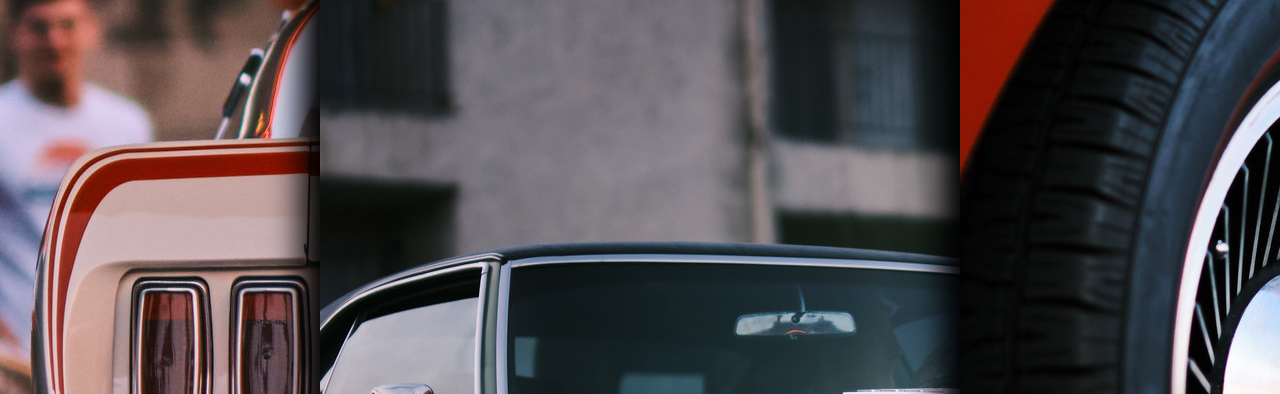
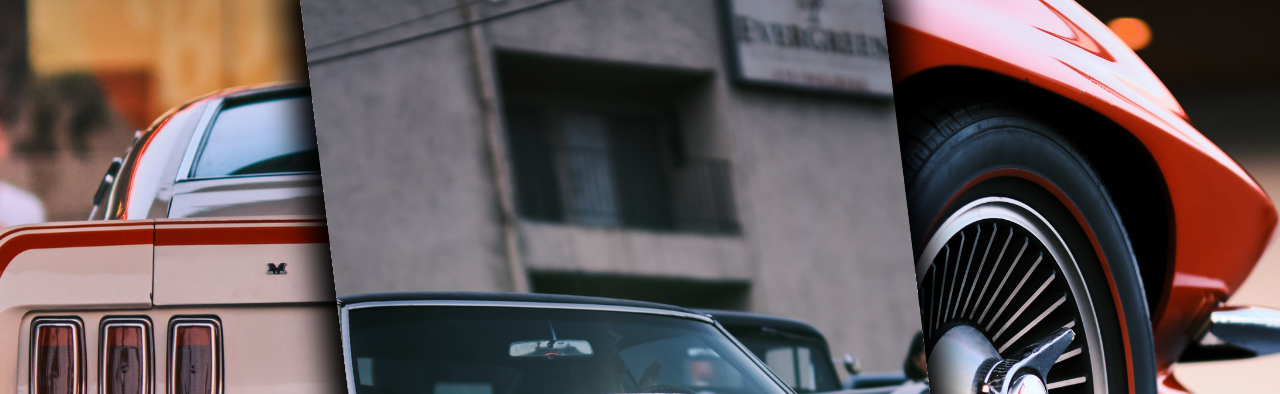
Before and after one commit to TheDavo/odin-sign-up-form, a plain HTML site: page index.html in a window 1280 px wide. Shown: the top 394 px of the page. Drawn offline with Linux system fonts and the light colour scheme.

Commit message:
Use grid to accomplish visual effect of center div skewed!

```diff
--- a/index.html
+++ b/index.html
@@ -8,22 +8,22 @@
     <link rel="stylesheet" href="./styles.css" />
   </head>
   <body>
-    <div class="skewbox">
-      <div id="div_image1" class="img-container">
+    <div class="skewgrid">
+      <div id="grid_image1" class="img-container">
         <img
           id="image1"
           src="./img/image1.jpg"
           alt="Photo of a Mach 1 Ford Mustang"
         />
       </div>
-      <div id="div_image2" class="img-container">
+      <div id="grid_image2" class="img-container">
         <img
           id="image2"
           src="./img/image2.jpg"
           alt="Photo of a Chevy Camaro SS"
         />
       </div>
-      <div id="div_image3" class="img-container">
+      <div id="grid_image3" class="img-container">
         <img
           id="image3"
           src="./img/image3.jpg"
@@ -31,8 +31,5 @@
         />
       </div>
     </div>
-    <div class="sign-up-form-container">
-      <h1>Join the club!</h1>
-    </div>
   </body>
 </html>
--- a/styles.css
+++ b/styles.css
@@ -52,7 +52,7 @@
 
 #image3 {
   position: relative;
-  left: -600px;
+  left: -400px;
 }
 
 /* SIGN UP FORM */
@@ -70,3 +70,30 @@
 .sign-up-form-container h1 {
   color: white;
 }
+
+/* GRID LAYOUT VERSION */
+
+.skewgrid {
+  display: grid;
+  grid-template-columns: repeat(11, 1fr);
+  grid-template-rows: 1fr;
+  height: 100vh;
+  overflow: hidden;
+}
+
+#grid_image1 {
+  grid-column: 1 / 5;
+  grid-row: 1;
+}
+
+#grid_image2 {
+  grid-column: 4/ 9;
+  grid-row: 1;
+  z-index: 1;
+  transform: skewX(7deg);
+}
+
+#grid_image3 {
+  grid-column: 8 / 12;
+  grid-row: 1;
+}
```
